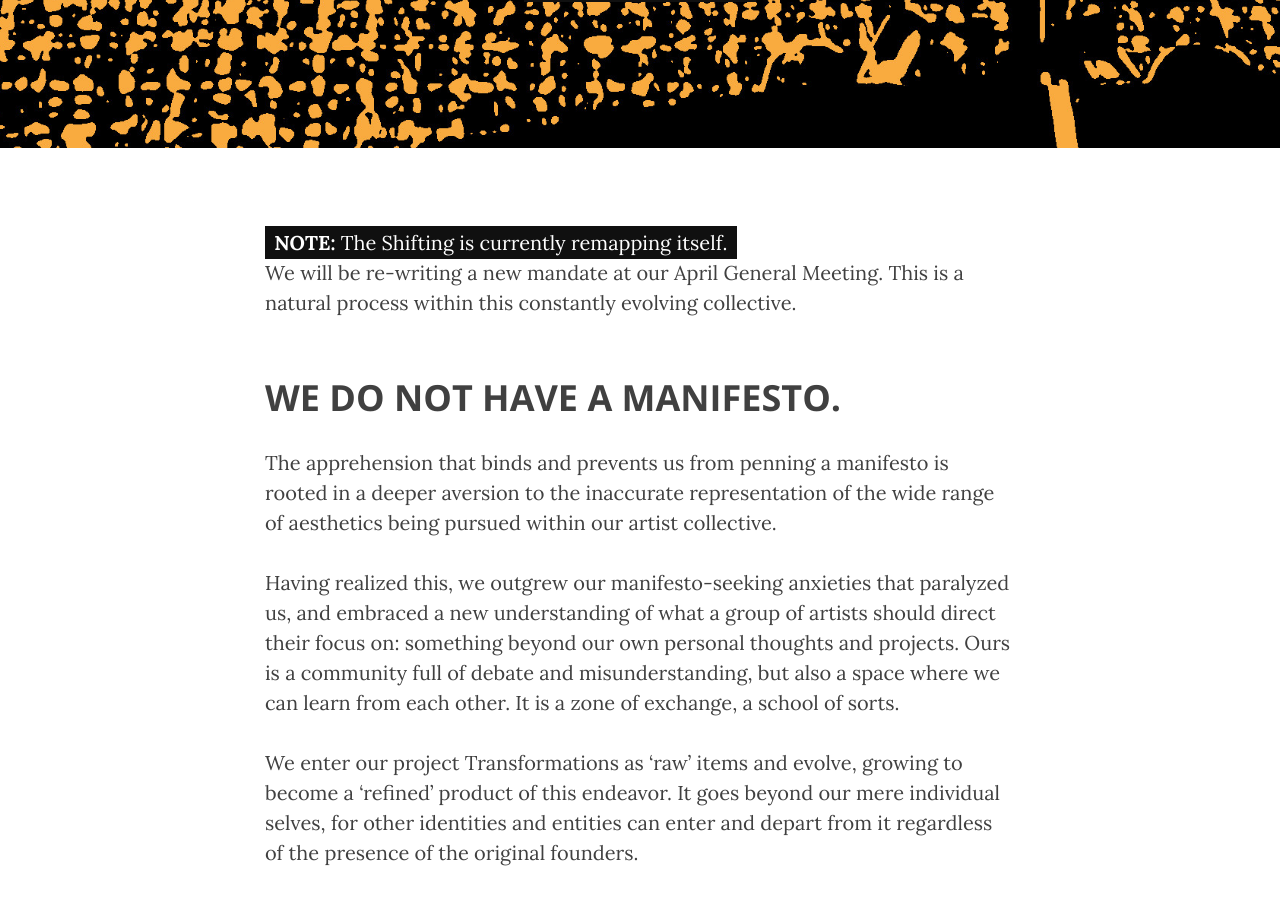
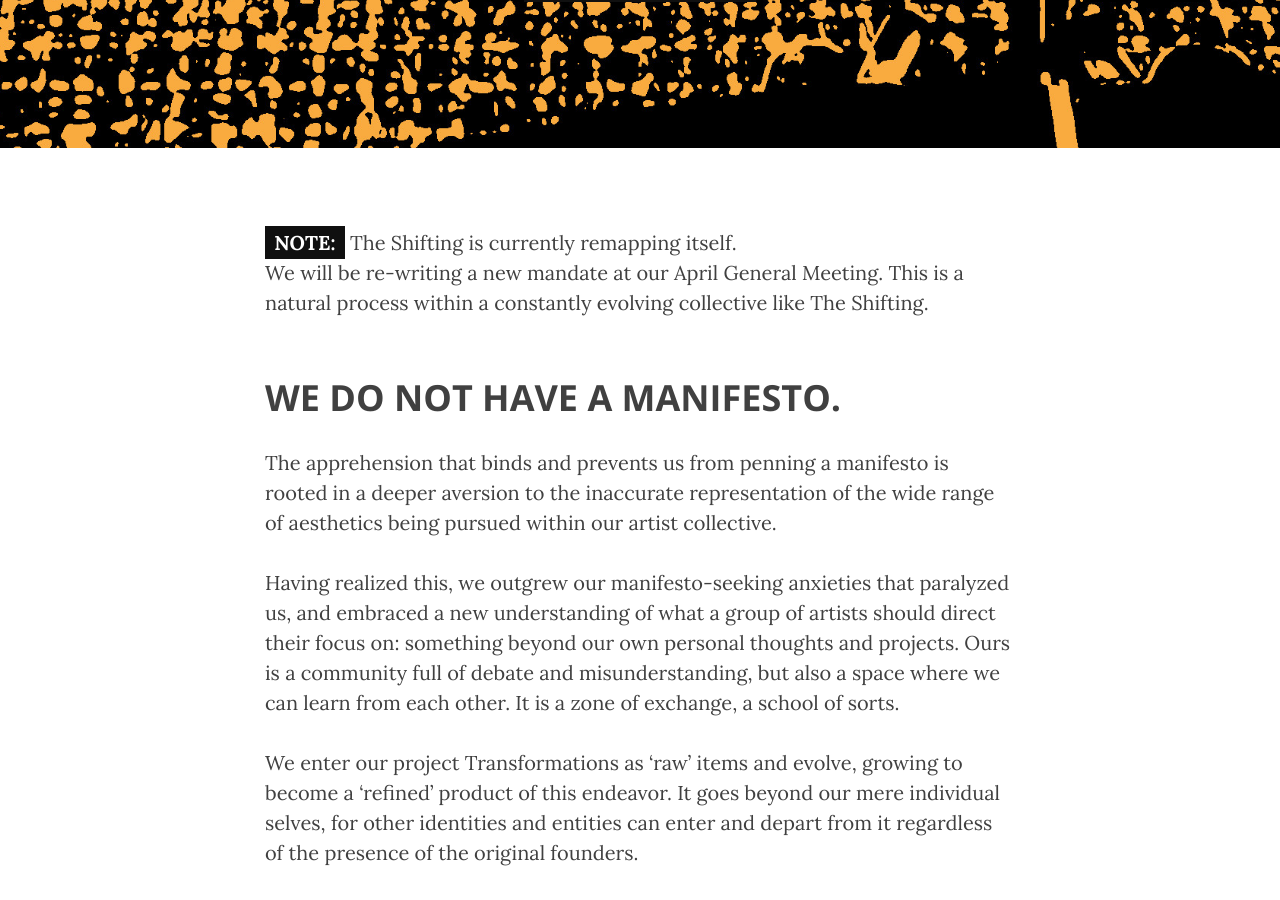
Before and after one commit to adriandgr/shifting-website, a Jekyll site: the page built from about.html, in a window 1280 px wide and 900 px high, scrolled down 308 px. Built offline with Jekyll 4.4.1, drawn with Linux system fonts in a browser that asks for light colours; nearby versions of some CDN libraries.

Commit message:
Onzo: about

```diff
--- a/about.html
+++ b/about.html
@@ -5,8 +5,8 @@ description: "This is what we do."
 header-img: "img/about-bg.jpg"
 ---
 
-<p><mark>&nbsp;<strong>NOTE:</strong> The Shifting is currently remapping itself.&nbsp;</mark></br>
-We will be re-writing a new mandate at our April General Meeting. This is a natural process within this constantly evolving collective.</p>
+<p><mark>&nbsp;<strong>NOTE:</strong>&nbsp;</mark> The Shifting is currently remapping itself.</br>
+We will be re-writing a new mandate at our April General Meeting. This is a natural process within a constantly evolving collective like The Shifting.</p>
 
 <h2 class="section-heading">WE DO NOT HAVE A MANIFESTO.</h2>
 
```
